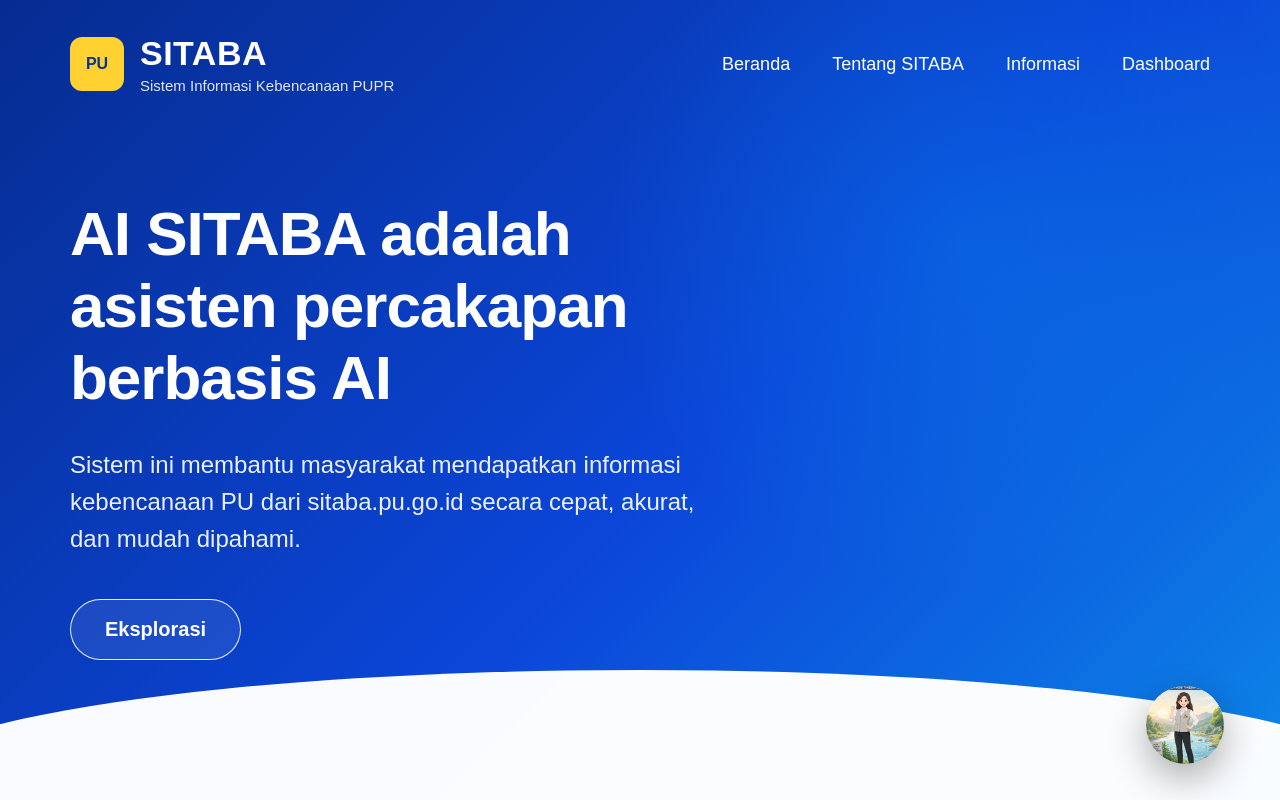
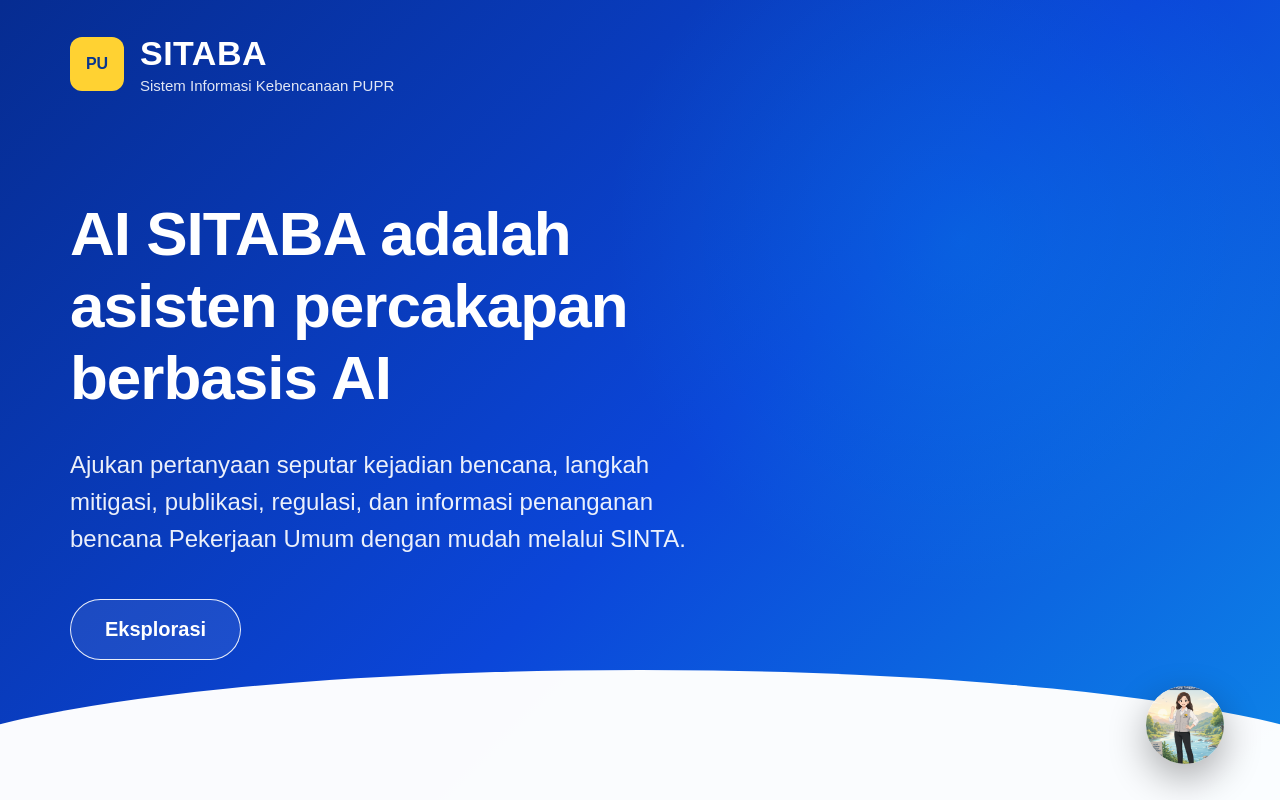
Before and after one commit to astutiki/sitaba-ai-v2, a plain HTML site: page frontend/index.html in a window 1280 px wide. Drawn offline with Linux system fonts and the light colour scheme.

Commit message:
Add index.html

```diff
--- a/frontend/index.html
+++ b/frontend/index.html
@@ -28,21 +28,13 @@
           <p>Sistem Informasi Kebencanaan PUPR</p>
         </div>
       </div>
-
-      <nav>
-        <a href="#">Beranda</a>
-        <a href="#">Tentang SITABA</a>
-        <a href="#">Informasi</a>
-        <a href="/dashboard/" target="_blank" rel="noopener noreferrer">Dashboard</a>
-      </nav>
     </header>
 
     <section class="hero">
       <div class="hero-content">
         <h1>AI SITABA adalah asisten percakapan berbasis AI</h1>
         <p>
-          Sistem ini membantu masyarakat mendapatkan informasi kebencanaan PU
-          dari sitaba.pu.go.id secara cepat, akurat, dan mudah dipahami.
+          Ajukan pertanyaan seputar kejadian bencana, langkah mitigasi, publikasi, regulasi, dan informasi penanganan bencana Pekerjaan Umum dengan mudah melalui SINTA.
         </p>
         <button type="button" class="hero-button">Eksplorasi</button>
       </div>
```
Also changed, not shown: frontend/dashboard/dashboard.html (renamed from frontend/dashboard/index.html).
